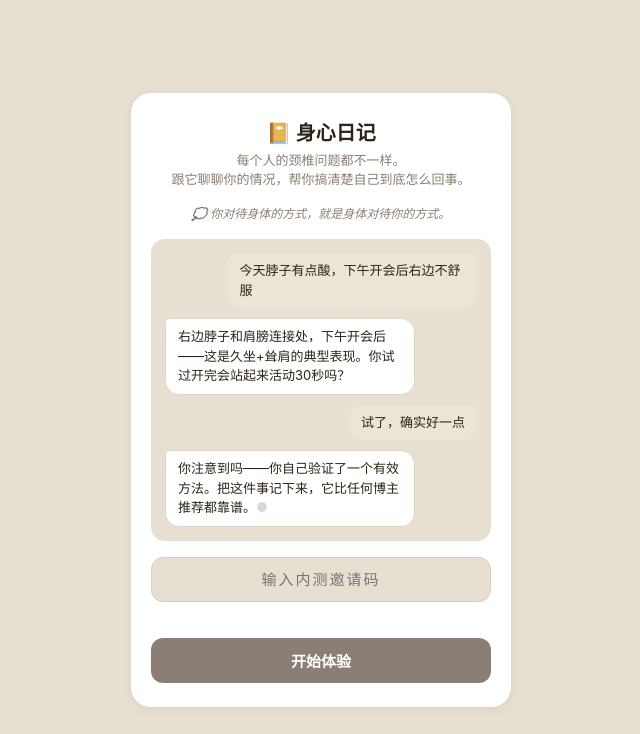
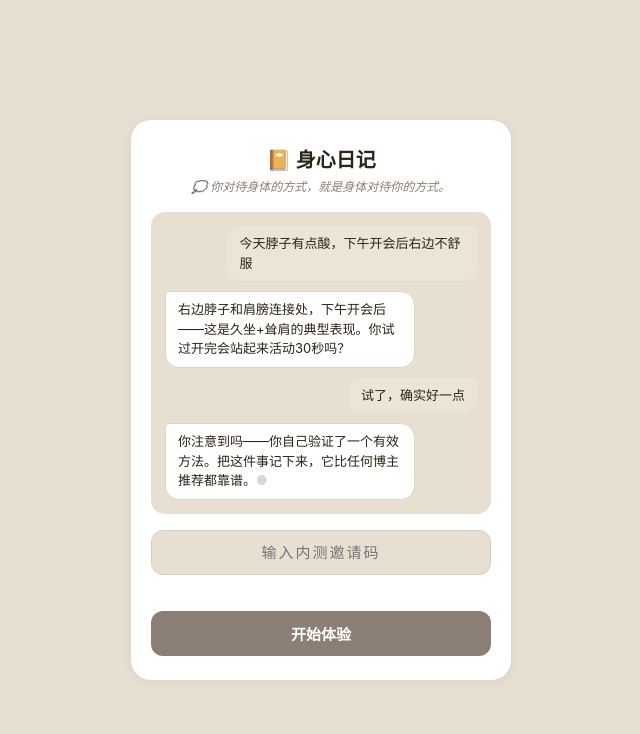
Before and after one commit to xiangqian-123/shenxin-riji, a website: page public/index.html in a window 1280 px wide. Shown: the whole page, without its empty margins (319-959 px from the left). Drawn offline with Linux system fonts and the light colour scheme.

Commit message:
删副标题；已验证用户自动跳过邀请码页

```diff
--- a/public/index.html
+++ b/public/index.html
@@ -356,7 +356,6 @@
 <div class="invite-overlay" id="inviteOverlay">
   <div class="invite-card">
     <h2>📔 身心日记</h2>
-    <p class="sub">每个人的颈椎问题都不一样。<br>跟它聊聊你的情况，帮你搞清楚自己到底怎么回事。</p>
 
     <div style="font-size:12px;color:var(--text-secondary);margin-bottom:16px;line-height:1.6;font-style:italic;" id="inviteQuote">
       💭 身体是最诚实的日记本，你只需要学会阅读它。
```
